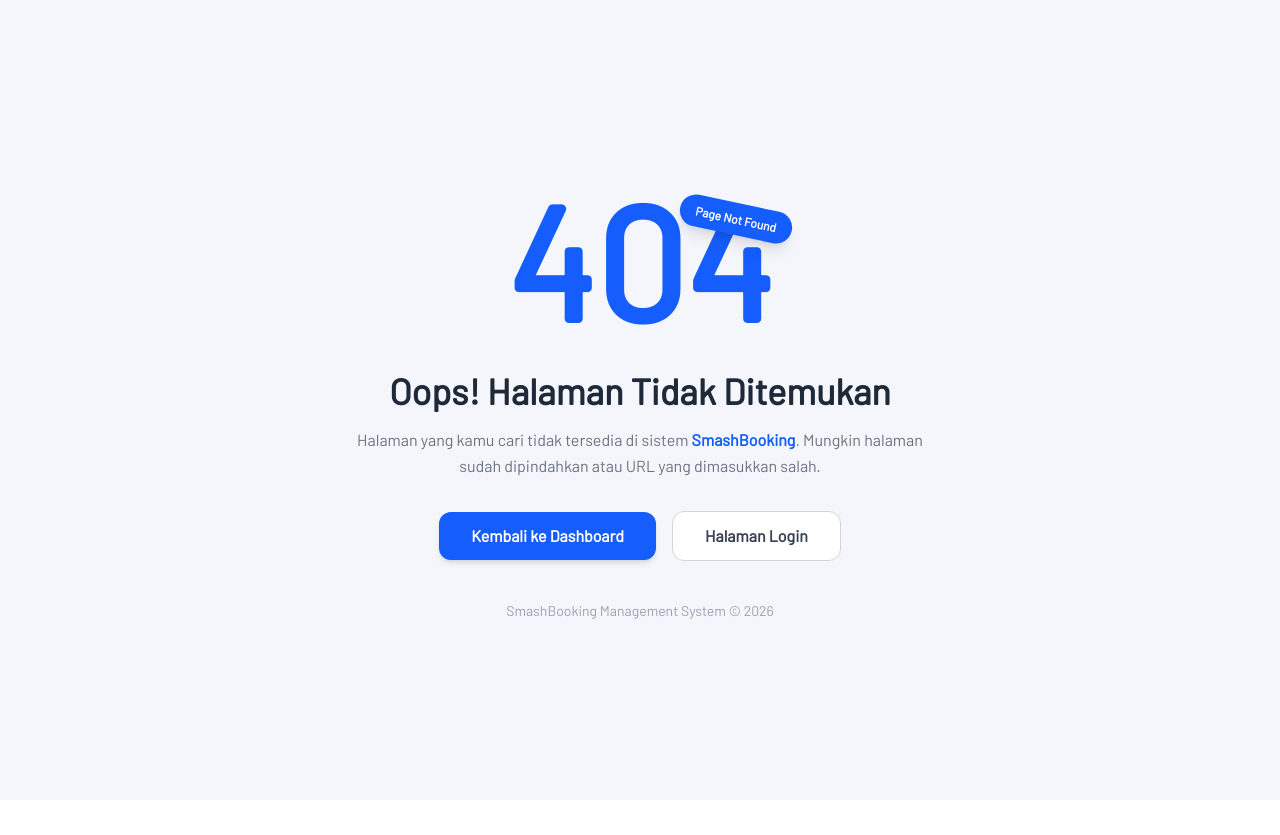
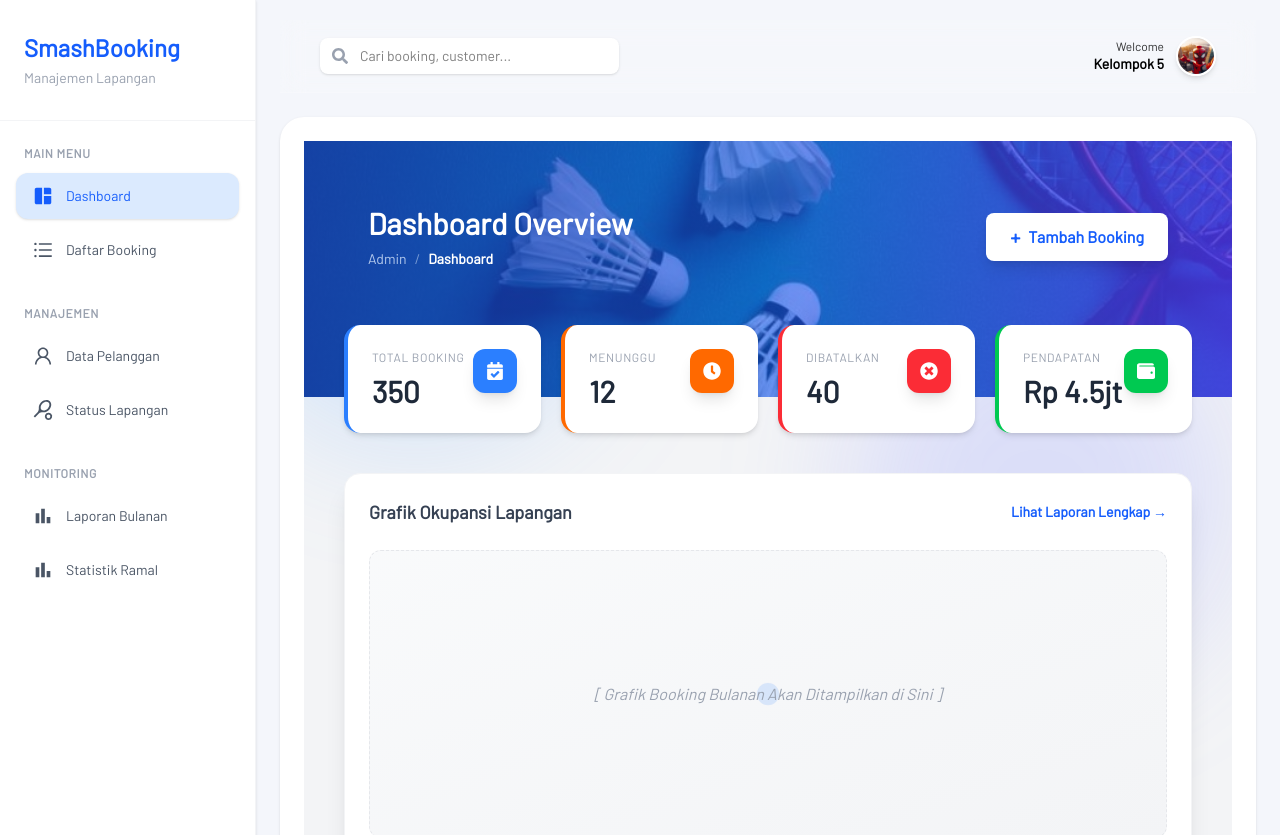
Before and after one commit to zikadwialyaputri/sistem-booking, a React (Vite) app: page /admin in a window 1280 px wide. Shown: the top 835 px of the page. Before the commit the page ends 800 px from the top, so only its background shows below. Built offline with nearby package versions, Linux system fonts and the light colour scheme.

Commit message:
Perubahan Error

```diff
--- a/package.json
+++ b/package.json
@@ -10,8 +10,8 @@
     "preview": "vite preview"
   },
   "dependencies": {
-    "@tailwindcss/vite": "^4.2.2",
-    "axios": "^1.16.0",
+    "@tailwindcss/vite": "^4.3.0",
+    "axios": "^1.16.1",
     "react": "^19.2.0",
     "react-dom": "^19.2.0",
     "react-icons": "^5.6.0",
--- a/src/admin/App.jsx
+++ b/src/admin/App.jsx
@@ -8,12 +8,16 @@ import Loading from "./components/Loading";
 import MainLayout from "./layouts/MainLayout";
 import AuthLayout from "./layouts/AuthLayout";
 
-// Lazy Pages
+// Pages
 const Dashboard = React.lazy(() => import("./pages/Dashboard"));
 const Orders = React.lazy(() => import("./pages/Orders"));
 const Customers = React.lazy(() => import("./pages/Customers"));
+const Reports = React.lazy(() => import("./pages/Reports"));
+const Statistik = React.lazy(() => import("./pages/Statistik"));
+const StatusLapangan = React.lazy(() => import("./pages/StatusLapangan"));
 const NotFound = React.lazy(() => import("./pages/NotFound"));
 
+// Auth Pages
 const Login = React.lazy(() => import("./pages/auth/Login"));
 const Register = React.lazy(() => import("./pages/auth/Register"));
 const Forgot = React.lazy(() => import("./pages/auth/Forgot"));
@@ -23,18 +27,28 @@ export default function App() {
         <Suspense fallback={<Loading />}>
             <Routes>
 
-                {/* Main Layout */}
-                <Route element={<MainLayout />}>
-                    <Route path="/" element={<Dashboard />} />
-                    <Route path="/orders" element={<Orders />} />
-                    <Route path="/customers" element={<Customers />} />
+                {/* Admin Layout */}
+                <Route path="/admin" element={<MainLayout />}>
+
+                    {/* Dashboard */}
+                    <Route index element={<Dashboard />} />
+
+                    {/* Pages */}
+                    <Route path="orders" element={<Orders />} />
+                    <Route path="customers" element={<Customers />} />
+                    <Route path="reports" element={<Reports />} />
+                    <Route path="statistik" element={<Statistik />} />
+                    <Route path="status-lapangan" element={<StatusLapangan />} />
+
                 </Route>
 
                 {/* Auth Layout */}
                 <Route element={<AuthLayout />}>
+
                     <Route path="/login" element={<Login />} />
                     <Route path="/register" element={<Register />} />
                     <Route path="/forgot" element={<Forgot />} />
+
                 </Route>
 
                 {/* 404 */}
--- a/src/admin/components/Sidebar.jsx
+++ b/src/admin/components/Sidebar.jsx
@@ -1,27 +1,17 @@
-import {
-  MdSpaceDashboard,
-  MdSportsTennis,
-  MdBarChart
-} from "react-icons/md";
+import { MdSpaceDashboard, MdSportsTennis, MdBarChart } from "react-icons/md";
 
-
-import {
-  AiOutlineUnorderedList,
-  AiOutlineUser
-} from "react-icons/ai";
-
+import { AiOutlineUnorderedList, AiOutlineUser } from "react-icons/ai";
 
 import { NavLink } from "react-router-dom";
 
-
 export default function Sidebar() {
   const menuClass = ({ isActive }) =>
-    `flex items-center p-3 rounded-lg transition-all ${
+    `flex items-center gap-3 px-4 py-3 rounded-xl transition-all duration-200 text-sm font-medium
+    ${
       isActive
-        ? "bg-blue-100 text-blue-600 font-semibold"
-        : "text-gray-500 hover:bg-blue-50 hover:text-blue-600"
+        ? "bg-blue-100 text-blue-600 shadow-sm"
+        : "text-gray-600 hover:bg-blue-50 hover:text-blue-600"
     }`;
-
 
   const menus = [
     {
@@ -29,12 +19,12 @@ export default function Sidebar() {
       items: [
         {
           name: "Dashboard",
-          icon: <MdSpaceDashboard />,
-          path: "/admin/dashboard",
+          icon: <MdSpaceDashboard size={22} />,
+          path: "/admin",
         },
         {
           name: "Daftar Booking",
-          icon: <AiOutlineUnorderedList />,
+          icon: <AiOutlineUnorderedList size={22} />,
           path: "/admin/orders",
         },
       ],
@@ -44,12 +34,12 @@ export default function Sidebar() {
       items: [
         {
           name: "Data Pelanggan",
-          icon: <AiOutlineUser />,
+          icon: <AiOutlineUser size={22} />,
           path: "/admin/customers",
         },
         {
           name: "Status Lapangan",
-          icon: <MdSportsTennis />,
+          icon: <MdSportsTennis size={22} />,
           path: "/admin/status-lapangan",
         },
       ],
@@ -59,51 +49,59 @@ export default function Sidebar() {
       items: [
         {
           name: "Laporan Bulanan",
-          icon: <MdBarChart />,
+          icon: <MdBarChart size={22} />,
           path: "/admin/reports",
         },
         {
           name: "Statistik Ramal",
-          icon: <MdBarChart />,
+          icon: <MdBarChart size={22} />,
           path: "/admin/statistik",
         },
       ],
     },
   ];
 
+  return (
+    <aside className="w-64 min-h-screen bg-white border-r border-gray-100 shadow-sm flex flex-col">
+      {/* Logo */}
+      <div className="px-6 py-8 border-b border-gray-100">
+        <h1 className="text-2xl font-bold text-blue-600">SmashBooking</h1>
 
-  return (
-    <div className="w-64 bg-white shadow-lg p-6 flex flex-col min-h-screen">
-
-      {/* Logo */}
-      <div className="mb-10">
-        <h1 className="text-xl font-bold text-blue-600">SmashBooking</h1>
-        <p className="text-sm text-gray-400">Manajemen Lapangan</p>
+        <p className="text-sm text-gray-400 mt-1">Manajemen Lapangan</p>
       </div>
 
-
       {/* Menu */}
+      <div className="flex-1 px-4 py-6 overflow-y-auto">
         {menus.map((section, index) => (
-        <div key={index} className="mb-6">
-          <p className="text-xs text-gray-400 mb-2">
+          <div key={index} className="mb-8">
+            {/* Section Title */}
+            <p className="text-xs font-semibold text-gray-400 uppercase tracking-wider mb-3 px-2">
               {section.title}
             </p>
 
+            {/* Menu Items */}
+            <div className="space-y-2">
+              {section.items.map((item, i) => (
+                <NavLink
+                  key={i}
+                  to={item.path}
+                  end={item.path === "/admin"}
+                  className={menuClass}
+                >
+                  {item.icon}
 
-          {section.items.map((item, i) => (
-            <NavLink key={i} to={item.path} className={menuClass}>
-              <span className="mr-3 text-lg">{item.icon}</span>
-              {item.name}
+                  <span>{item.name}</span>
                 </NavLink>
               ))}
             </div>
+          </div>
         ))}
-
+      </div>
 
       {/* Footer */}
-      <div className="mt-auto text-xs text-gray-400">
+      <div className="px-6 py-4 border-t border-gray-100 text-xs text-gray-400">
         © 2025 SmashBooking
       </div>
-    </div>
+    </aside>
   );
 }
```
Also changed, not shown: 1 other file (tests, documents, lock files or other folders). Lines whose indentation alone changed are shown as unchanged.
